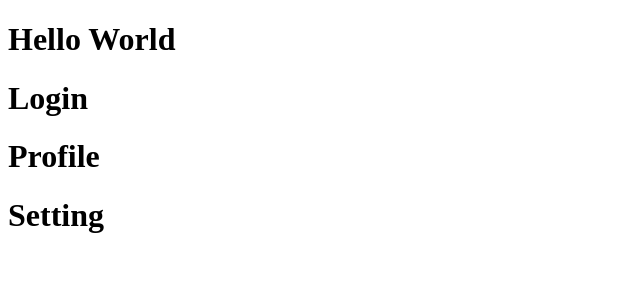
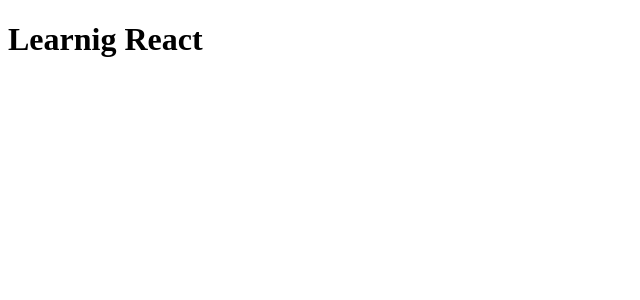
Before and after one commit to Amaan-2469/Learning-React, a React (Vite) app: page / in a window 1280 px wide. Shown: the top 300 px of the page, without its empty margins (0-640 px from the left). Built offline with nearby package versions, Linux system fonts and the light colour scheme.

Commit message:
changed main branch

```diff
--- a/src/App.jsx
+++ b/src/App.jsx
@@ -1,11 +1,7 @@
-import Login, {Profile, Setting} from "./UserComponent"
 function App(){
   return(
     <div>
-      <h1>Hello World</h1>
-      <Login />
-      <Profile />
-      <Setting />
+      <h1>Learnig React</h1>
     </div>
   )
 }
--- a/src/UserComponent.jsx
+++ /dev/null
@@ -1,20 +0,0 @@
-function Login() {
-    return(
-        <h1>Login</h1>
-    )
-}
-export function Profile(){
-    return(
-        <div>
-            <h1>Profile</h1>
-        </div>
-    )
-}
-export function Setting(){
-    return(
-        <div>
-            <h1>Setting</h1>
-        </div>
-    )
-}
-export default Login
```
